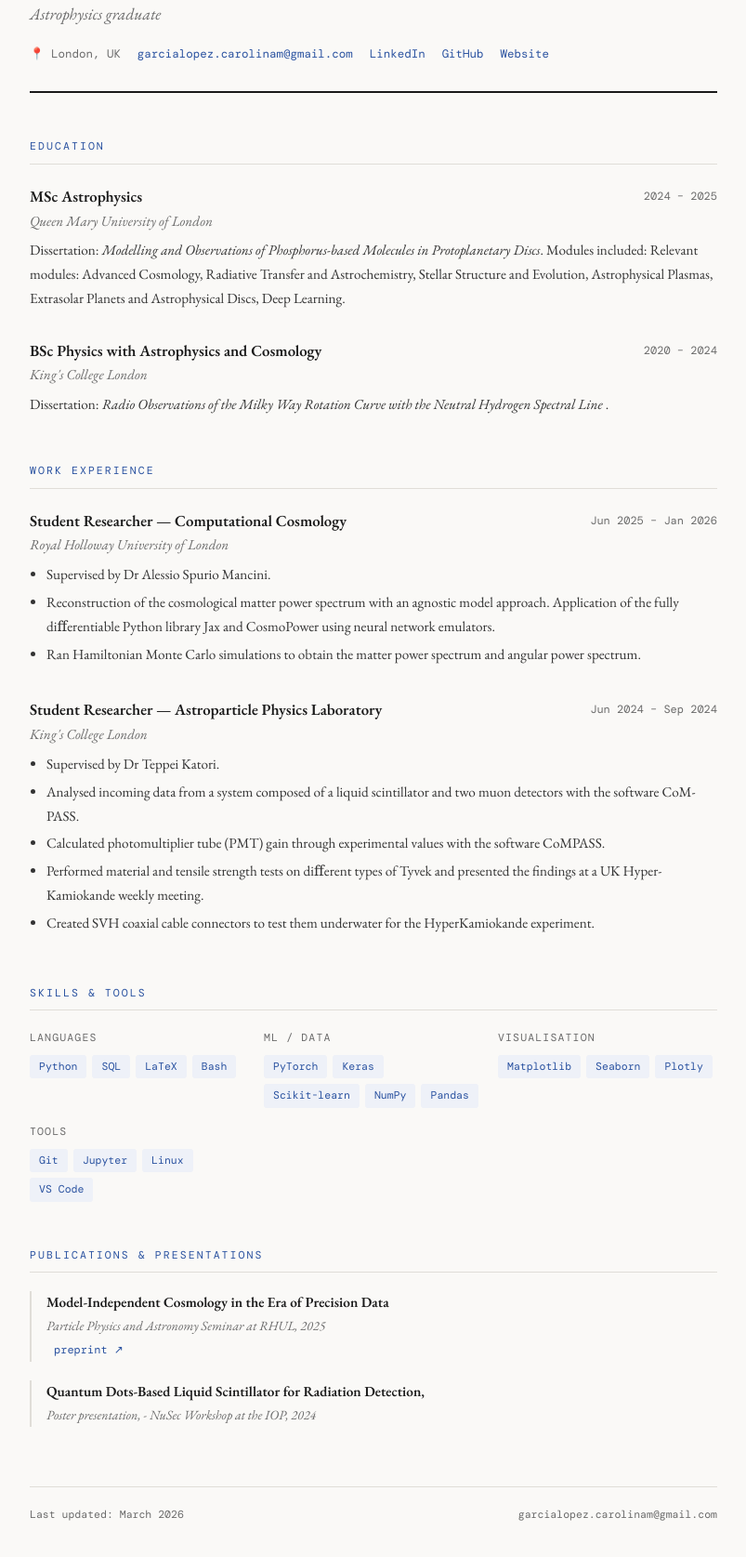
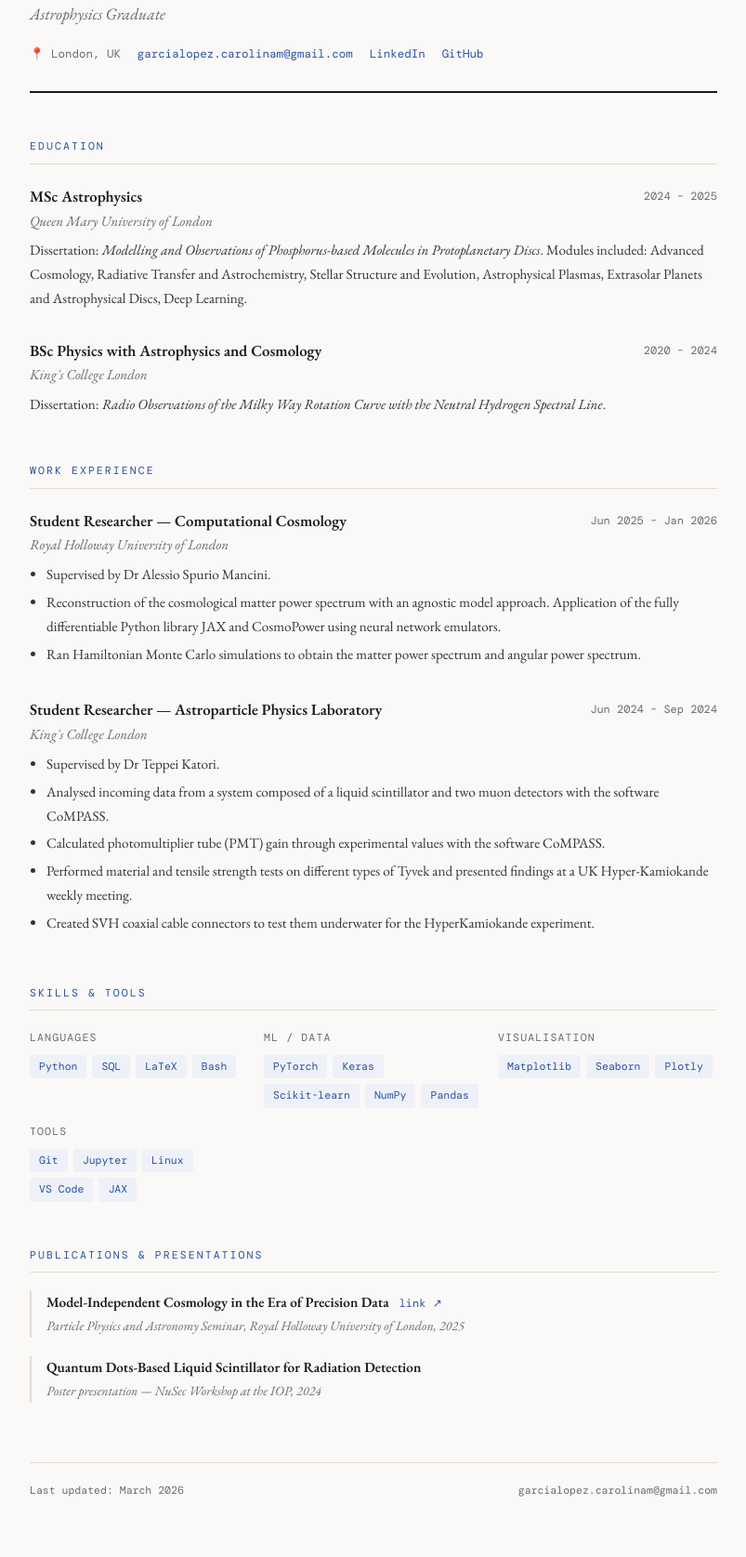
Before and after one commit to caromecha/cmgl_cv, a plain HTML site: page index.html in a window 1280 px wide. Shown: the part 115-1790 px from the top of the page at 93% size, without its empty margins (238-1041 px from the left). Drawn offline with nearby package versions, Linux system fonts and the light colour scheme; a web font is replaced by a local one.

Commit message:
Refactor index.html for structure and consistency
Removed duplicate HTML elements and cleaned up the structure. Updated various text elements for consistency and clarity.

```diff
--- a/index.html
+++ b/index.html
@@ -1,9 +1,4 @@
 <!DOCTYPE html>
-<html lang="en">
-<head>
-  <meta charset="UTF-8" />
-  <meta name="viewport" content="width=device-width, initial-scale=1.0"/>
-  <title><!DOCTYPE html>
 <html lang="en">
 <head>
   <meta charset="UTF-8" />
@@ -30,14 +25,12 @@
       line-height: 1.7;
     }
 
-    /* ── Layout ── */
     .page {
       max-width: 820px;
       margin: 0 auto;
       padding: 60px 40px 100px;
     }
 
-    /* ── Header ── */
     header {
       border-bottom: 2px solid var(--text);
       padding-bottom: 28px;
@@ -77,7 +70,6 @@
 
     .contact-row a:hover { border-color: var(--accent); }
 
-    /* ── Sections ── */
     section { margin-bottom: 48px; }
 
     section h2 {
@@ -92,7 +84,6 @@
       border-bottom: 1px solid var(--border);
     }
 
-    /* ── Entry block ── */
     .entry {
       display: grid;
       grid-template-columns: 1fr auto;
@@ -127,15 +118,9 @@
       color: #333;
     }
 
-    .entry-body ul {
-      padding-left: 18px;
-    }
+    .entry-body ul { padding-left: 18px; }
+    .entry-body ul li { margin-bottom: 4px; }
 
-    .entry-body ul li {
-      margin-bottom: 4px;
-    }
-
-    /* ── Skills ── */
     .skills-grid {
       display: grid;
       grid-template-columns: repeat(auto-fill, minmax(220px, 1fr));
@@ -152,11 +137,7 @@
       margin-bottom: 8px;
     }
 
-    .tags {
-      display: flex;
-      flex-wrap: wrap;
-      gap: 6px;
-    }
+    .tags { display: flex; flex-wrap: wrap; gap: 6px; }
 
     .tag {
       background: var(--tag-bg);
@@ -167,7 +148,6 @@
       border-radius: 3px;
     }
 
-    /* ── Publications ── */
     .pub {
       border-left: 2px solid var(--border);
       padding-left: 16px;
@@ -175,9 +155,7 @@
       font-size: 0.95rem;
     }
 
-    .pub .pub-title {
-      font-weight: 600;
-    }
+    .pub .pub-title { font-weight: 600; }
 
     .pub .pub-meta {
       color: var(--muted);
@@ -193,7 +171,6 @@
       margin-left: 8px;
     }
 
-    /* ── Footer ── */
     footer {
       margin-top: 64px;
       padding-top: 20px;
@@ -207,7 +184,6 @@
       gap: 8px;
     }
 
-    /* ── Responsive ── */
     @media (max-width: 600px) {
       .page { padding: 36px 24px 60px; }
       header h1 { font-size: 2rem; }
@@ -219,20 +195,17 @@
 <body>
 <div class="page">
 
-  <!-- HEADER -->
   <header>
     <h1>Carolina M. García López</h1>
-    <p class="tagline">Astrophysics graduate</p>
+    <p class="tagline">Astrophysics Graduate</p>
     <div class="contact-row">
       <span>📍 London, UK</span>
       <a href="mailto:garcialopez.carolinam@gmail.com">garcialopez.carolinam@gmail.com</a>
       <a href="https://www.linkedin.com/in/carolina-garc%C3%ACa-l%C3%B2pez/" target="_blank">LinkedIn</a>
       <a href="https://github.com/caromecha" target="_blank">GitHub</a>
-      <a href="https://caromecha.github.io" target="_blank">Website</a>
     </div>
   </header>
 
-  <!-- EDUCATION -->
   <section>
     <h2>Education</h2>
 
@@ -242,7 +215,8 @@
       <div class="entry-subtitle">Queen Mary University of London</div>
       <div class="entry-body">
         Dissertation: <em>Modelling and Observations of Phosphorus-based Molecules in Protoplanetary Discs</em>.
-        Modules included: Relevant modules: Advanced Cosmology, Radiative Transfer and Astrochemistry, Stellar Structure and Evolution, Astrophysical Plasmas, Extrasolar Planets and Astrophysical Discs, Deep Learning.
+
+        Modules included: Advanced Cosmology, Radiative Transfer and Astrochemistry, Stellar Structure and Evolution, Astrophysical Plasmas, Extrasolar Planets and Astrophysical Discs, Deep Learning.
       </div>
     </div>
 
@@ -251,50 +225,43 @@
       <div class="entry-date">2020 – 2024</div>
       <div class="entry-subtitle">King's College London</div>
       <div class="entry-body">
-        Dissertation: <em>Radio Observations of the Milky Way Rotation Curve with the Neutral Hydrogen Spectral Line </em>.
+        Dissertation: <em>Radio Observations of the Milky Way Rotation Curve with the Neutral Hydrogen Spectral Line</em>.
       </div>
     </div>
   </section>
 
-  <!-- WORK EXPERIENCE -->
   <section>
     <h2>Work Experience</h2>
 
     <div class="entry">
       <div class="entry-title">Student Researcher — Computational Cosmology</div>
-      <div class="entry-date">Jun 2025 –  Jan 2026</div>
+      <div class="entry-date">Jun 2025 – Jan 2026</div>
       <div class="entry-subtitle">Royal Holloway University of London</div>
       <div class="entry-body">
         <ul>
-          <li>Supervised by Dr Alessio Spurio Mancini.
-          <li>Reconstruction of the cosmological matter power spectrum with an agnostic model approach. Application of the fully
-diﬀerentiable Python library Jax and CosmoPower using neural network emulators.</li>
+          <li>Supervised by Dr Alessio Spurio Mancini.</li>
+          <li>Reconstruction of the cosmological matter power spectrum with an agnostic model approach. Application of the fully differentiable Python library JAX and CosmoPower using neural network emulators.</li>
           <li>Ran Hamiltonian Monte Carlo simulations to obtain the matter power spectrum and angular power spectrum.</li>
         </ul>
       </div>
     </div>
 
-
     <div class="entry">
       <div class="entry-title">Student Researcher — Astroparticle Physics Laboratory</div>
-      <div class="entry-date">Jun 2024 –  Sep 2024</div>
+      <div class="entry-date">Jun 2024 – Sep 2024</div>
       <div class="entry-subtitle">King's College London</div>
       <div class="entry-body">
         <ul>
-          <li>Supervised by Dr Teppei Katori.
-          <li>Analysed incoming data from a system composed of a liquid scintillator and two muon detectors with the software CoM-
-PASS.</li>
+          <li>Supervised by Dr Teppei Katori.</li>
+          <li>Analysed incoming data from a system composed of a liquid scintillator and two muon detectors with the software CoMPASS.</li>
           <li>Calculated photomultiplier tube (PMT) gain through experimental values with the software CoMPASS.</li>
-          <li>Performed material and tensile strength tests on diﬀerent types of Tyvek and presented the findings at a UK Hyper-
-Kamiokande weekly meeting.</li>
+          <li>Performed material and tensile strength tests on different types of Tyvek and presented findings at a UK Hyper-Kamiokande weekly meeting.</li>
           <li>Created SVH coaxial cable connectors to test them underwater for the HyperKamiokande experiment.</li>
         </ul>
       </div>
     </div>
   </section>
 
-
-  <!-- SKILLS -->
   <section>
     <h2>Skills &amp; Tools</h2>
     <div class="skills-grid">
@@ -332,34 +299,32 @@ Kamiokande weekly meeting.</li>
           <span class="tag">Jupyter</span>
           <span class="tag">Linux</span>
           <span class="tag">VS Code</span>
+          <span class="tag">JAX</span>
         </div>
       </div>
     </div>
   </section>
 
-  <!-- PUBLICATIONS & RESEARCH -->
   <section>
     <h2>Publications &amp; Presentations</h2>
 
     <div class="pub">
-          <span class="pub-title">Model-Independent Cosmology in the Era of Precision Data</span>
-          <div class="pub-meta">Particle Physics and Astronomy Seminar at RHUL, 2025</div>
-          <a href="https://www.royalholloway.ac.uk/research-and-education/departments-and-schools/physics/physics-events/events-archive/2025-10-29-particle-physics-and-astronomy-seminar-model-independent-cosmology-in-the-era-of-precision-data/" target="_blank">preprint ↗</a>
-        </div>
+      <span class="pub-title">Model-Independent Cosmology in the Era of Precision Data</span>
+      <a href="https://www.royalholloway.ac.uk/research-and-education/departments-and-schools/physics/physics-events/events-archive/2025-10-29-particle-physics-and-astronomy-seminar-model-independent-cosmology-in-the-era-of-precision-data/" target="_blank">link ↗</a>
+      <div class="pub-meta">Particle Physics and Astronomy Seminar, Royal Holloway University of London, 2025</div>
+    </div>
 
-            <div class="pub">
-          <span class="pub-title">Quantum Dots-Based Liquid Scintillator for Radiation Detection,</span>
-          <div class="pub-meta">Poster presentation, - NuSec Workshop at the IOP, 2024</div>
-        </div>
-      </section>
+    <div class="pub">
+      <span class="pub-title">Quantum Dots-Based Liquid Scintillator for Radiation Detection</span>
+      <div class="pub-meta">Poster presentation — NuSec Workshop at the IOP, 2024</div>
+    </div>
+  </section>
 
-
-
-  <!-- FOOTER -->
   <footer>
     <span>Last updated: March 2026</span>
     <span>garcialopez.carolinam@gmail.com</span>
   </footer>
+
 </div>
 </body>
 </html>
```
